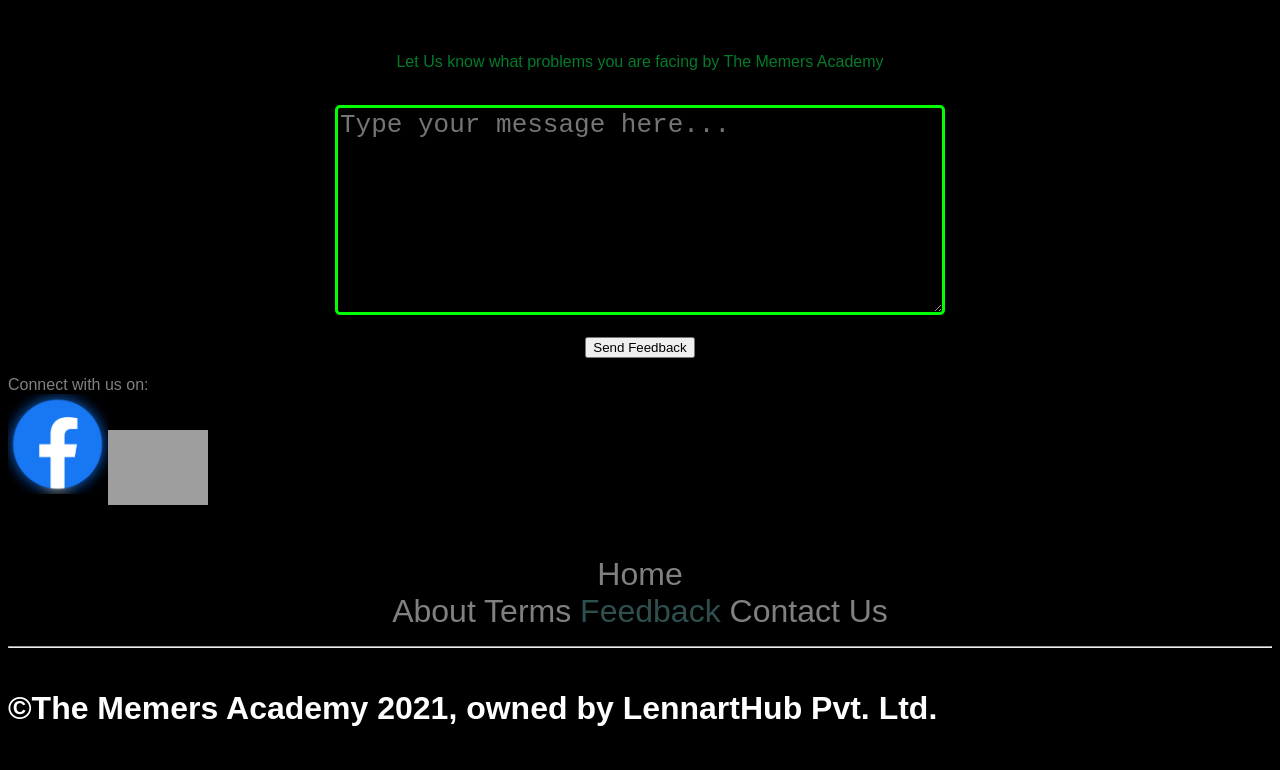
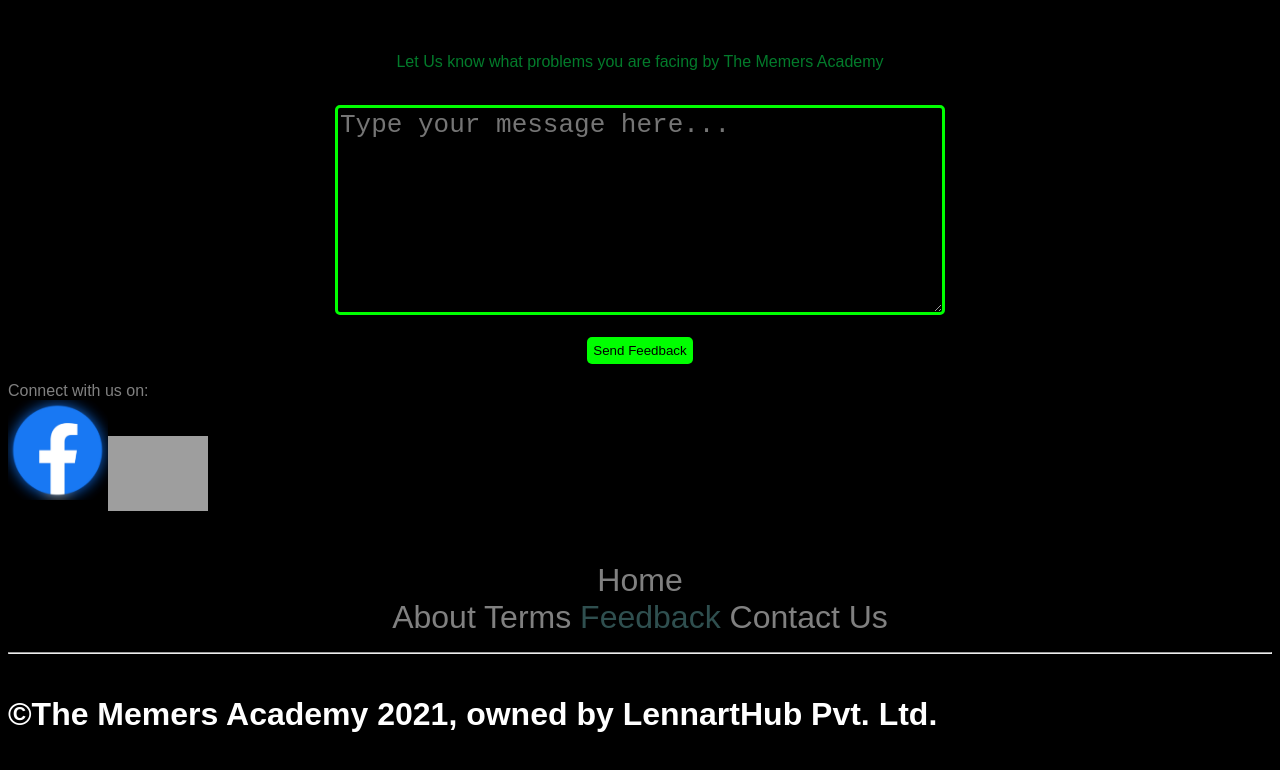
Before and after one commit to akashlennar/thememersacademy.in, a plain HTML site: page feedback.html in a window 1280 px wide. Shown: the part 170-940 px from the top of the page. Drawn offline with Linux system fonts and the light colour scheme; grey boxes are pictures that could not be loaded.

Commit message:
Update other.css

```diff
--- a/other.css
+++ b/other.css
@@ -1,3 +1,4 @@
+*{outline:none;}
 body {
     background-color: black;
     color: rgb(3, 123, 43);
@@ -90,3 +91,22 @@
     border-radius: 5px;
     border: 3px solid lime;
 }
+.submit {
+    border: none;
+    padding: 5px;
+    color: black;
+    background-color: lime;
+    border-radius: 5px;
+    border: 1px solid transparent;
+}
+
+.submit:hover {
+    color: lime;
+    background-color: black;
+    cursor: pointer;
+    border: 1px solid lime;
+}
+
+textarea {
+    color: white;
+}
```
